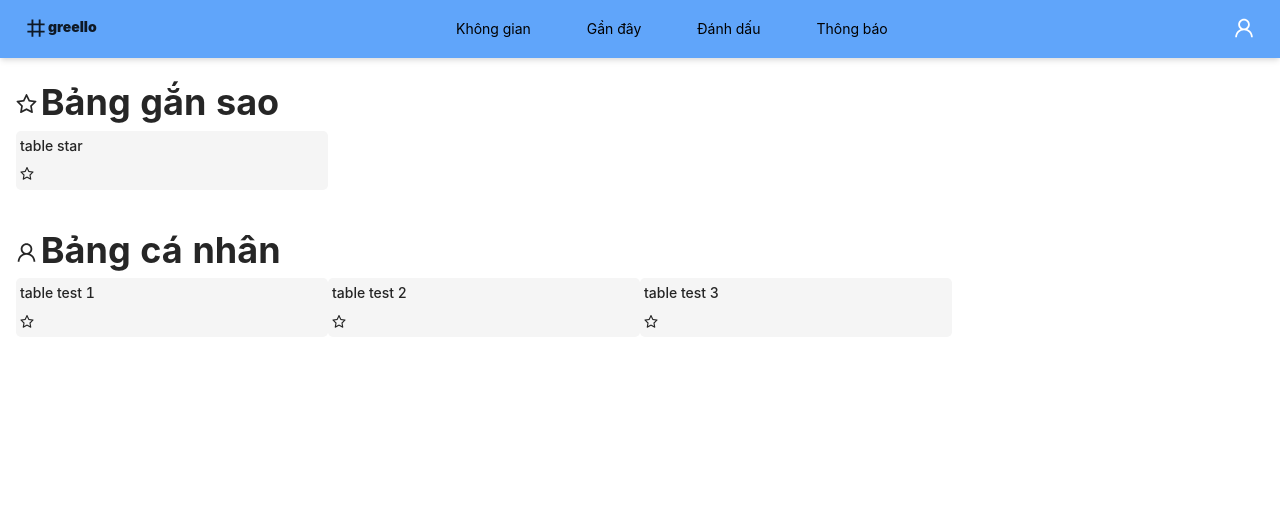
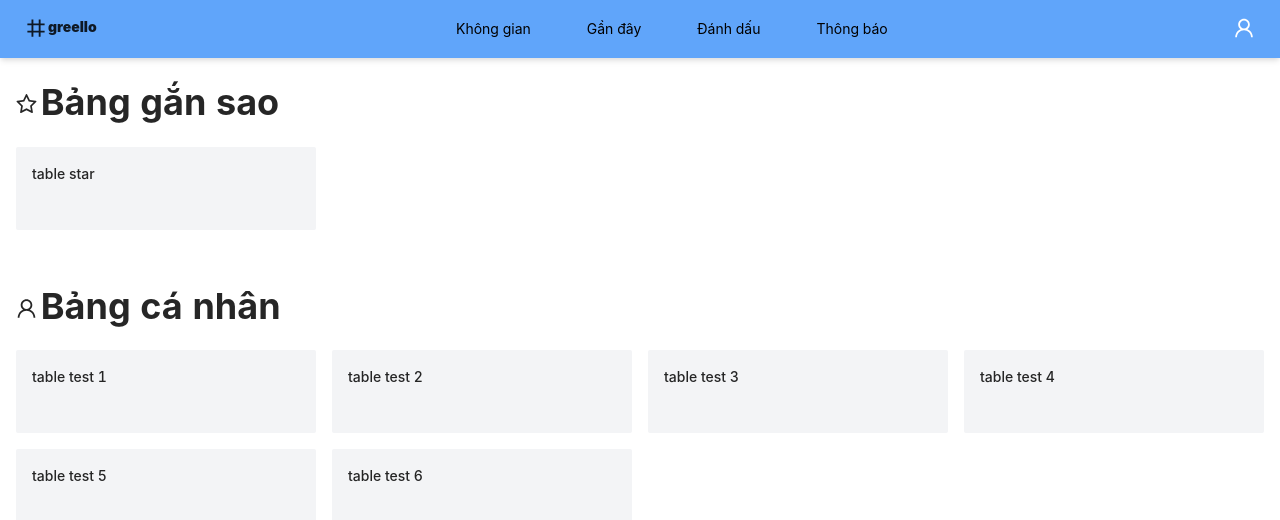
Before and after one commit to SilvirD/TodoApp-FinalProject, a React (Create React App) app: page /recent in a window 1280 px wide. Shown: the top 520 px of the page. Built offline with nearby package versions, Linux system fonts and the light colour scheme.

Commit message:
style: UI table

```diff
--- a/src/components/TableUI/Table.js
+++ b/src/components/TableUI/Table.js
@@ -37,6 +37,18 @@ function Table() {
             <h1>table test 3</h1>
             <StarOutlined />
           </div>
+          <div className="Table__Content__Item">
+            <h1>table test 4</h1>
+            <StarOutlined />
+          </div>
+          <div className="Table__Content__Item">
+            <h1>table test 5</h1>
+            <StarOutlined />
+          </div>
+          <div className="Table__Content__Item">
+            <h1>table test 6</h1>
+            <StarOutlined />
+          </div>
         </div>
       </div>
     </>
--- a/src/components/TableUI/Table.scss
+++ b/src/components/TableUI/Table.scss
@@ -13,15 +13,26 @@
     }
   }
   &__Content {
-    display: flex;
-    flex-direction: row;
+    @apply my-4 grid gap-4;
+    grid-template-columns: repeat(auto-fill, minmax(269px, 1fr));
     &__Item {
-      background-color: whitesmoke;
-      border-radius: 5px;
-      padding: 4px;
-      width: 25%;
-      span:hover {
-        color: yellow;
+      @apply bg-gray-100 rounded-sm p-4 cursor-pointer;
+      span {
+        text-align: right;
+        width: 100%;
+        transform: translateX(5%);
+        opacity: 0;
+      }
+      svg:hover {
+        color: rgb(255, 146, 4);
+      }
+    }
+    &__Item:hover {
+      @apply hover:shadow-xl transition-shadow duration-500;
+      span {
+        opacity: 1;
+        transform: translateX(0%);
+        transition-duration: 0.5s;
       }
     }
   }
```
